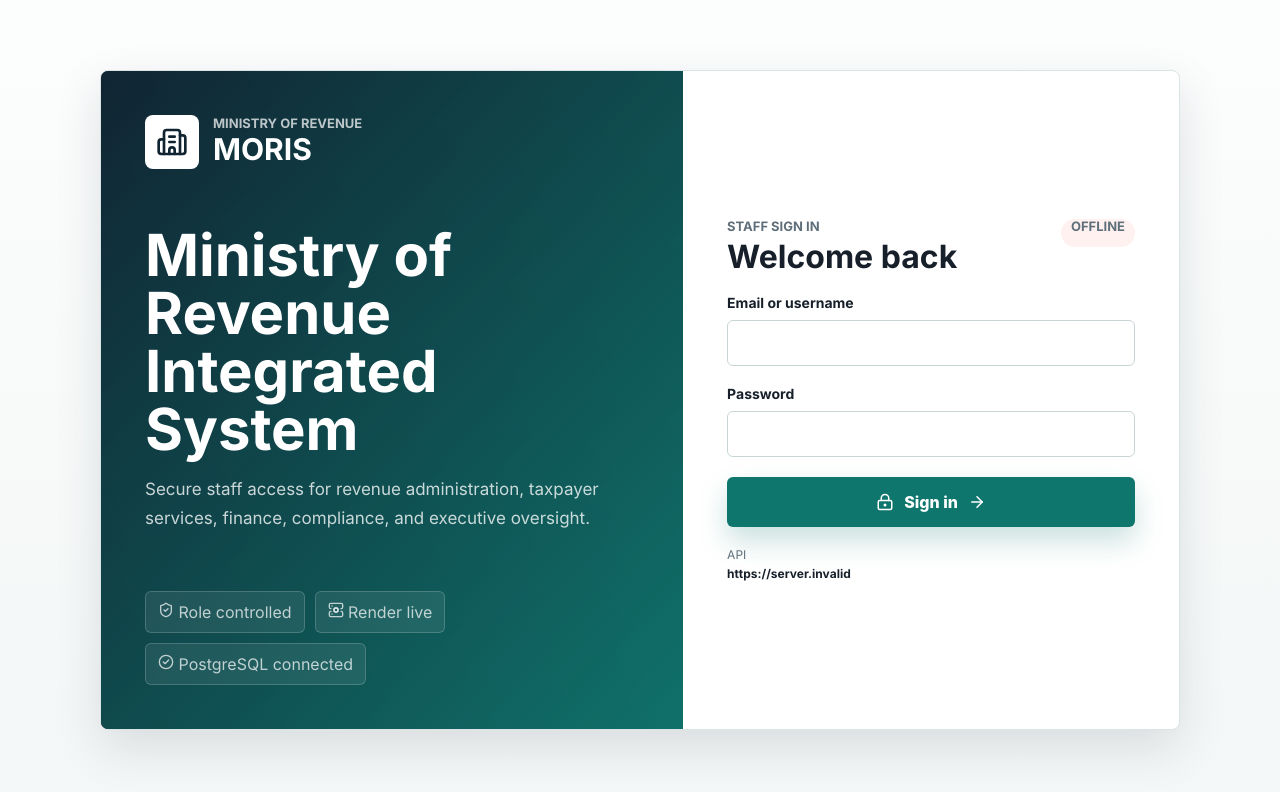
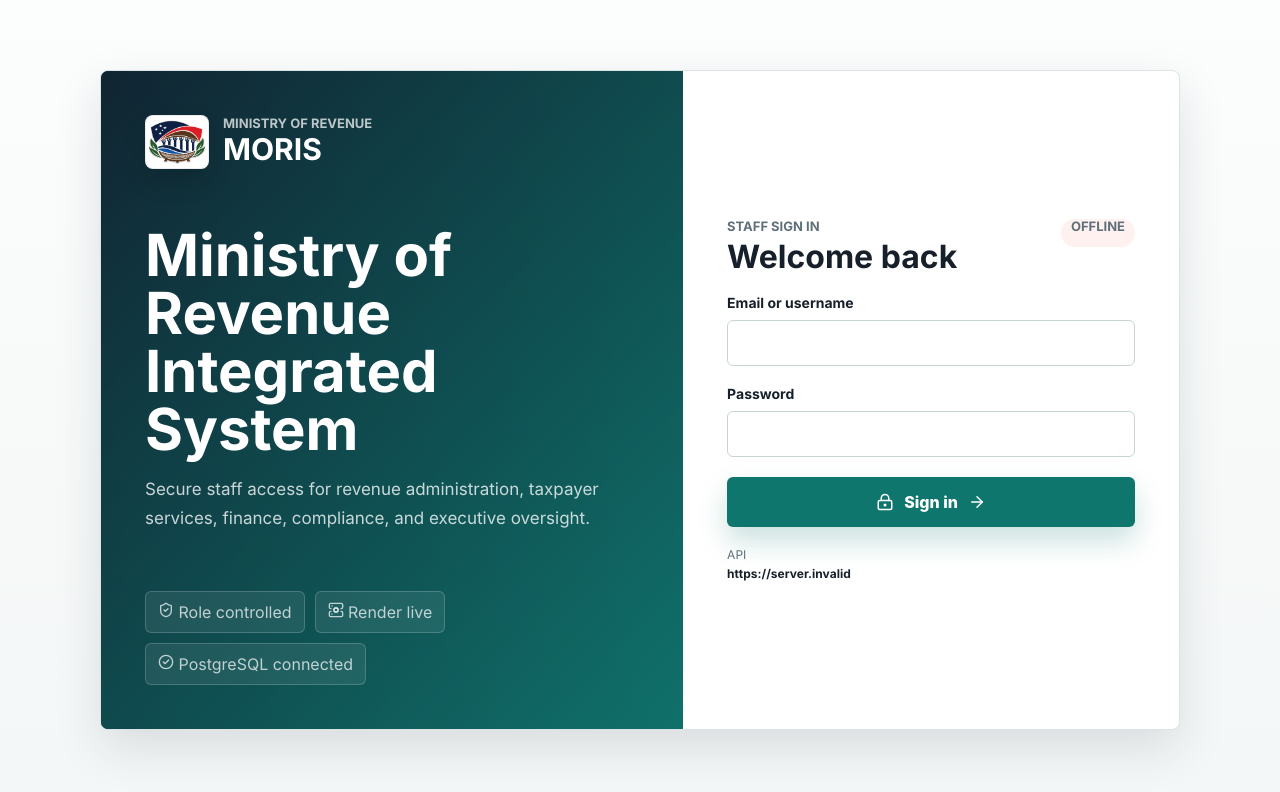
Before and after one commit to kayannolesa/tasmel-moris-frontend, a React (Vite) app: page /#/login in a window 1280 px wide. Shown: the top 792 px of the page. Built offline with nearby package versions, Linux system fonts and the light colour scheme; no server answers.

Commit message:
Add Ministry of Revenue logo to UI

```diff
--- a/src/index.css
+++ b/src/index.css
@@ -122,13 +122,25 @@ a {
 
 .brand-lockup__seal,
 .workspace-brand__seal {
-  width: 54px;
+  width: 64px;
   height: 54px;
   display: grid;
   place-items: center;
   border-radius: 8px;
   color: #102331;
   background: #fff;
+  overflow: hidden;
+  box-shadow:
+    inset 0 0 0 1px rgba(16, 35, 49, 0.08),
+    0 12px 26px rgba(0, 0, 0, 0.14);
+}
+
+.brand-lockup__seal img,
+.workspace-brand__seal img {
+  width: 92%;
+  height: 92%;
+  object-fit: contain;
+  display: block;
 }
 
 .brand-lockup span,
@@ -398,9 +410,9 @@ a {
 }
 
 .workspace-brand__seal {
-  width: 48px;
+  width: 56px;
   height: 48px;
-  flex: 0 0 48px;
+  flex: 0 0 56px;
 }
 
 .workspace-brand__text strong {
@@ -514,6 +526,11 @@ a {
 .workspace--collapsed .workspace-nav__item span,
 .workspace--collapsed .sidebar-collapse span {
   display: none;
+}
+
+.workspace--collapsed .workspace-brand {
+  justify-content: center;
+  padding-inline: 12px;
 }
 
 .workspace--collapsed .workspace-nav__item,
@@ -953,6 +970,11 @@ a {
     display: block;
   }
 
+  .workspace--collapsed .workspace-brand {
+    justify-content: flex-start;
+    padding-inline: 18px;
+  }
+
   .workspace--collapsed .workspace-nav__item,
   .workspace--collapsed .sidebar-collapse {
     justify-content: flex-start;
--- a/src/layouts/WorkspaceLayout.jsx
+++ b/src/layouts/WorkspaceLayout.jsx
@@ -1,6 +1,5 @@
 import {
   BadgeCheck,
-  Building2,
   BadgeDollarSign,
   ChevronLeft,
   FolderArchive,
@@ -65,7 +64,7 @@ export default function WorkspaceLayout() {
       <aside className={`workspace-sidebar ${sidebarOpen ? "workspace-sidebar--open" : ""}`}>
         <div className="workspace-brand">
           <div className="workspace-brand__seal">
-            <Building2 size={22} strokeWidth={2.1} />
+            <img src="/mor-logo.png" alt="Ministry of Revenue logo" />
           </div>
           <div className="workspace-brand__text">
             <strong>MORIS</strong>
--- a/src/pages/LoginPage.jsx
+++ b/src/pages/LoginPage.jsx
@@ -1,4 +1,4 @@
-import { ArrowRight, Building2, CheckCircle2, LockKeyhole, ServerCog, ShieldCheck } from "lucide-react";
+import { ArrowRight, CheckCircle2, LockKeyhole, ServerCog, ShieldCheck } from "lucide-react";
 import { useEffect, useState } from "react";
 import { Navigate, useLocation, useNavigate } from "react-router-dom";
 import StatusPill from "../components/common/StatusPill.jsx";
@@ -57,7 +57,7 @@ export default function LoginPage() {
         <div className="login-panel__mast">
           <div className="brand-lockup">
             <div className="brand-lockup__seal">
-              <Building2 size={32} />
+              <img src="/mor-logo.png" alt="Ministry of Revenue logo" />
             </div>
             <div>
               <span>Ministry of Revenue</span>
```
Also changed, not shown: public/mor-logo.png (added).
